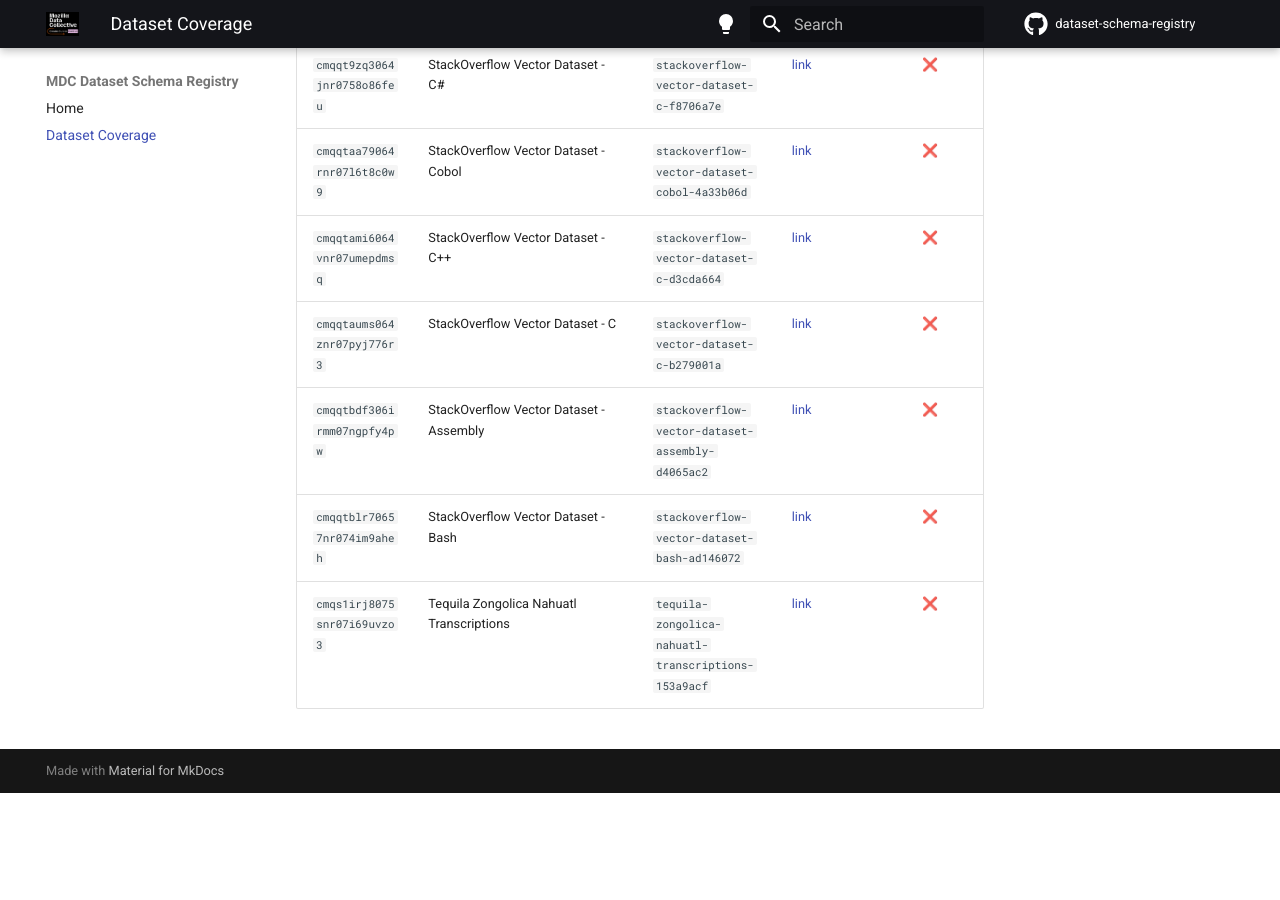
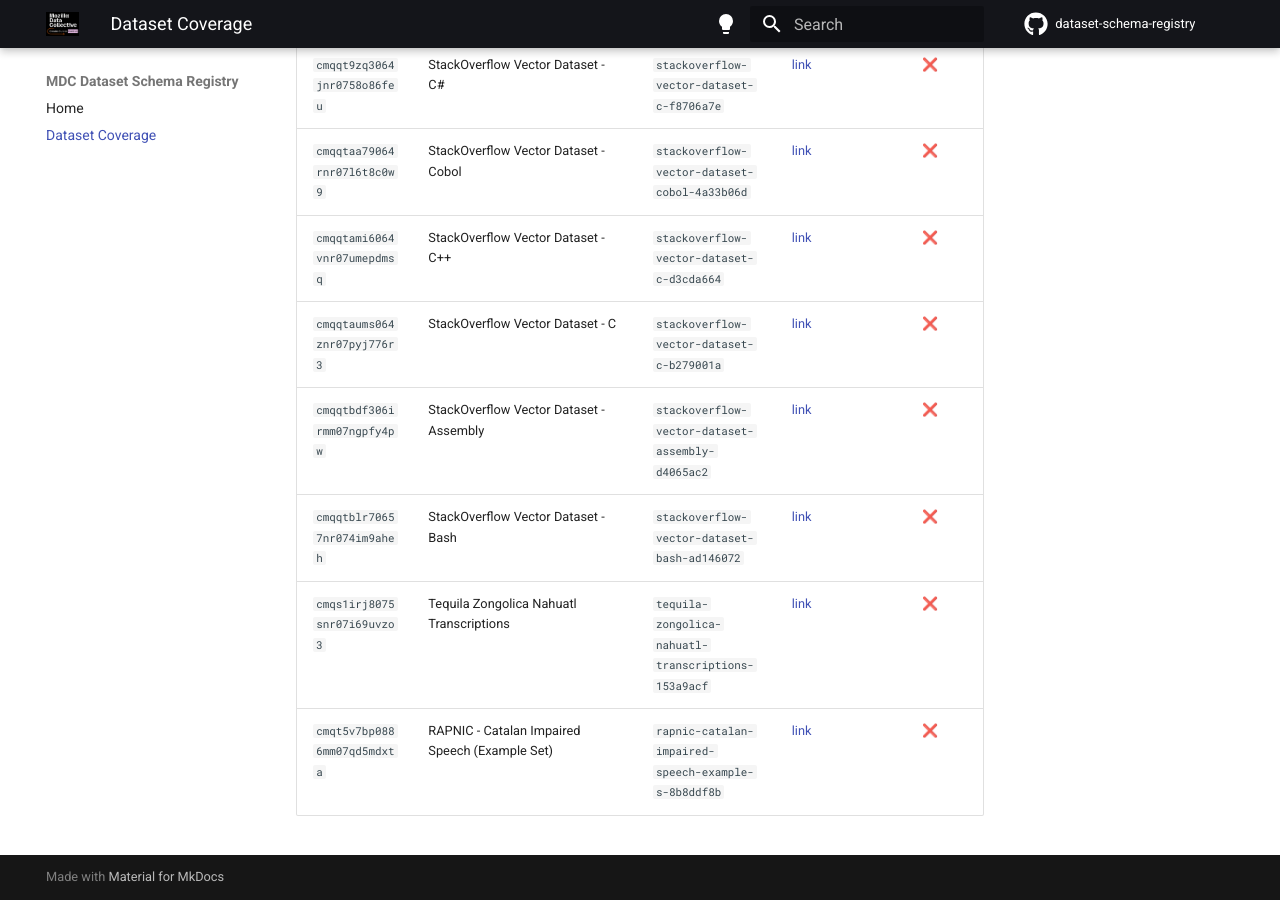
Before and after one commit to Mozilla-Data-Collective/dataset-schema-registry, an MkDocs documentation site: the page built from docs/dataset-coverage.md, in a window 1280 px wide and 900 px high, scrolled down 88998 px. Built offline with MkDocs 1.6.1 and Material for MkDocs 9.7.7, drawn with Linux system fonts in a browser that asks for light colours; comment, search, counter and statistics services are not loaded; before the commit the page ends 89791 px from its top, so only the background shows below that; part of the change alters nothing that is shown.

Commit message:
chore: update dataset coverage [skip ci]

```diff
--- a/docs/dataset-coverage.md
+++ b/docs/dataset-coverage.md
@@ -9,9 +9,9 @@ schema in this registry and which ones are still missing.
     [Home](index.md) for details.
 
 **Last updated:** 2026-06-25
-**Total datasets in sitemap:** 873
+**Total datasets in sitemap:** 874
 **Schemas registered:** 409 ✅
-**Schemas missing:** 464 ❌
+**Schemas missing:** 465 ❌
 
 | ID | Name | Slug | Dataset page | Schema registered |
 |----|------|------|-------------|:-----------------:|
@@ -888,3 +888,4 @@ schema in this registry and which ones are still missing.
 | `cmqqtbdf306irmm07ngpfy4pw` | StackOverflow Vector Dataset - Assembly | `stackoverflow-vector-dataset-assembly-d4065ac2` | [link](https://mozilladatacollective.com/datasets/cmqqtbdf306irmm07ngpfy4pw) | ❌ |
 | `cmqqtblr70657nr074im9aheh` | StackOverflow Vector Dataset - Bash | `stackoverflow-vector-dataset-bash-ad146072` | [link](https://mozilladatacollective.com/datasets/cmqqtblr70657nr074im9aheh) | ❌ |
 | `cmqs1irj8075snr07i69uvzo3` | Tequila Zongolica Nahuatl Transcriptions | `tequila-zongolica-nahuatl-transcriptions-153a9acf` | [link](https://mozilladatacollective.com/datasets/cmqs1irj8075snr07i69uvzo3) | ❌ |
+| `cmqt5v7bp0886mm07qd5mdxta` | RAPNIC - Catalan Impaired Speech (Example Set) | `rapnic-catalan-impaired-speech-example-s-8b8ddf8b` | [link](https://mozilladatacollective.com/datasets/cmqt5v7bp0886mm07qd5mdxta) | ❌ |
```
